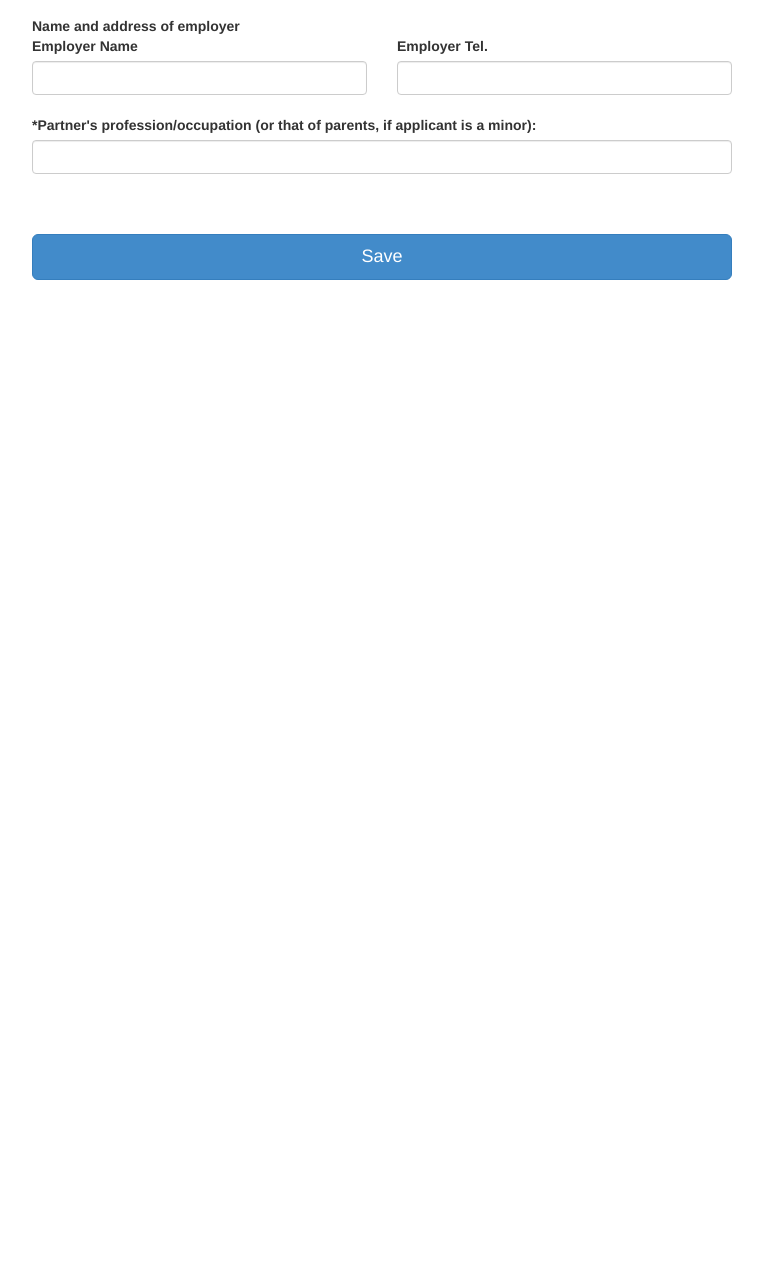
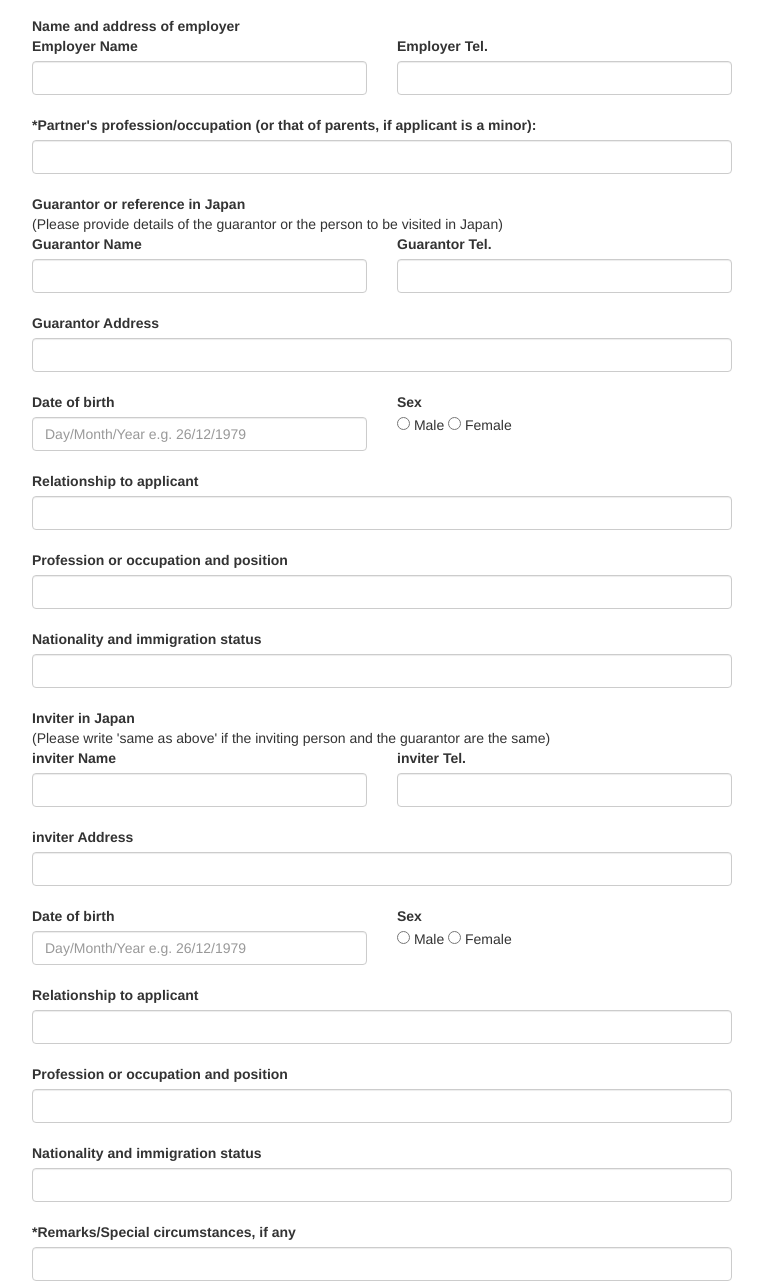
Before and after one commit to shohey1226/VisaCreator, a website: page angular/app/index.html at #/japan-visa-form in a window 1280 px wide. Shown: the part 1488-2772 px from the top of the page, without its empty margins (258-1021 px from the left). Before the commit the page ends 1788 px from the top, so only its background shows below. Drawn offline with Linux system fonts and the light colour scheme; files that its build step writes are made by us from their sources; files whose address does not match are found by name.

Commit message:
update japan-visa-form

```diff
--- a/angular/app/views/japan-visa-form.html
+++ b/angular/app/views/japan-visa-form.html
@@ -313,9 +313,132 @@
 <input type="text" class="form-control" id="partner" placeholder="" ng-model="user.partner">
 <br>
 
+<strong>Guarantor or reference in Japan</strong><br>
+(Please provide details of the guarantor or the person to be visited in Japan)<br>
+<div class="row">
+  <div class="col-xs-6 col-sm-6 col-md-6 col-lg-6">
+    <label for="guarantorName">Guarantor Name</label>
+    <input type="text" class="form-control" id="guarantorName" placeholder="" ng-model="user.guarantorName">
+  </div>
 
+  <div class="col-xs-6 col-sm-6 col-md-6 col-lg-6">
+    <label for="guarantorTel">Guarantor Tel.</label>
+    <input type="text" class="form-control" id="guarantorTel" placeholder="" ng-model="user.gurantorTel">
+  </div>
+</div>
+
+<br>
+<label for="guarantorAddress">Guarantor Address</label>
+<input type="text" class="form-control" id="guarantorAddress" placeholder="" ng-model="user.guarantorAddress">
+<br>
+
+
+<div class="row">
+  <div class="col-xs-6 col-sm-6 col-md-6 col-lg-6">
+    <label for="guarantorDateOfBirth">Date of birth</label>
+    <input type="text" class="form-control" id="guarantoDateOfBirth" placeholder="Day/Month/Year e.g. 26/12/1979" ng-model="user.guarantoDateOfBirth">
+  </div>
+
+  <div class="col-xs-6 col-sm-6 col-md-6 col-lg-6">
+    <strong>Sex</strong>
+    <div class="form-inline">
+      <div class="radio">
+        <label class="radio inline control-label">
+          <input type="radio" name="sex" id="male" value="male" ng-model="user.guarantoGender">
+          Male
+        </label>
+      </div>
+      <div class="radio">
+        <label>
+          <input type="radio" name="sex" id="female" value="female" ng-model="user.guarantoGender">
+          Female
+        </label>
+      </div>
+    </div>
+  </div>
+</div>
+
+<br>
+<label for="guarantorRelationship">Relationship to applicant</label>
+<input type="text" class="form-control" id="guarantorRelationship" placeholder="" ng-model="user.guarantorRelationship">
+
+<br>
+<label for="guarantorProfession">Profession or occupation and position</label>
+<input type="text" class="form-control" id="guarantorProfession" placeholder="" ng-model="user.guarantorProfession">
+
+<br>
+<label for="guarantorNationality">Nationality and immigration status</label>
+<input type="text" class="form-control" id="guarantorNationality" placeholder="" ng-model="user.guarantorNationality">
+
+<br>
+<strong>Inviter in Japan</strong><br>
+(Please write 'same as above' if the inviting person and the guarantor are the same)
+<br>
+<div class="row">
+  <div class="col-xs-6 col-sm-6 col-md-6 col-lg-6">
+    <label for="inviterName">inviter Name</label>
+    <input type="text" class="form-control" id="inviterName" placeholder="" ng-model="user.inviterName">
+  </div>
+
+  <div class="col-xs-6 col-sm-6 col-md-6 col-lg-6">
+    <label for="inviterTel">inviter Tel.</label>
+    <input type="text" class="form-control" id="inviterTel" placeholder="" ng-model="user.gurantorTel">
+  </div>
+</div>
+
+<br>
+<label for="inviterAddress">inviter Address</label>
+<input type="text" class="form-control" id="inviterAddress" placeholder="" ng-model="user.inviterAddress">
+<br>
+
+
+<div class="row">
+  <div class="col-xs-6 col-sm-6 col-md-6 col-lg-6">
+    <label for="inviterDateOfBirth">Date of birth</label>
+    <input type="text" class="form-control" id="guarantoDateOfBirth" placeholder="Day/Month/Year e.g. 26/12/1979" ng-model="user.guarantoDateOfBirth">
+  </div>
+
+  <div class="col-xs-6 col-sm-6 col-md-6 col-lg-6">
+    <strong>Sex</strong>
+    <div class="form-inline">
+      <div class="radio">
+        <label class="radio inline control-label">
+          <input type="radio" name="sex" id="male" value="male" ng-model="user.guarantoGender">
+          Male
+        </label>
+      </div>
+      <div class="radio">
+        <label>
+          <input type="radio" name="sex" id="female" value="female" ng-model="user.guarantoGender">
+          Female
+        </label>
+      </div>
+    </div>
+  </div>
+</div>
+
+<br>
+<label for="inviterRelationship">Relationship to applicant</label>
+<input type="text" class="form-control" id="inviterRelationship" placeholder="" ng-model="user.inviterRelationship">
+
+<br>
+<label for="inviterProfession">Profession or occupation and position</label>
+<input type="text" class="form-control" id="inviterProfession" placeholder="" ng-model="user.inviterProfession">
+
+<br>
+<label for="inviterNationality">Nationality and immigration status</label>
+<input type="text" class="form-control" id="inviterNationality" placeholder="" ng-model="user.inviterNationality">
+
+<br>
+<label for="remarks">*Remarks/Special circumstances, if any</label>
+<input type="text" class="form-control" id="remarks" placeholder="" ng-model="user.remarks">
 
 
 <br><br>
 
 <button id="save" type="button" class="btn btn-primary btn-lg btn-block" ng-click="save(user)">Save</button>
+
+
+<br><br>
+
+<button id="save" type="button" class="btn btn-primary btn-lg btn-block" ng-click="save(user)">Save</button>
```
